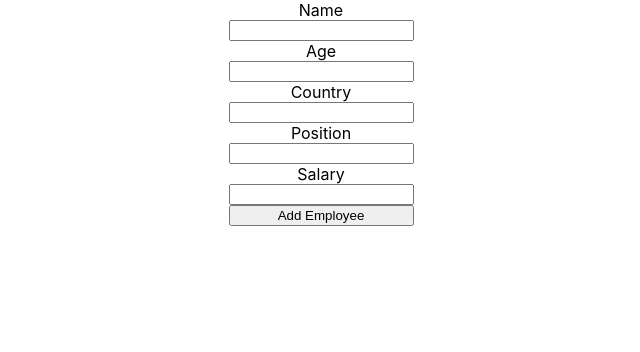
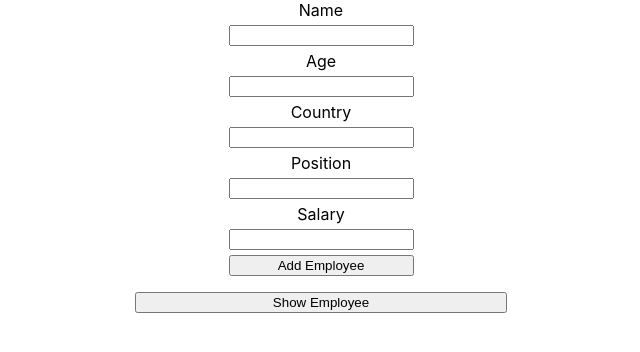
Before and after one commit to anushujan/react_employee, a React (Create React App) app: page / in a window 1280 px wide. Shown: the top 352 px of the page, without its empty margins (319-959 px from the left). Built offline with nearby package versions, Linux system fonts and the light colour scheme.

Commit message:
get employee from database code

```diff
--- a/src/App.css
+++ b/src/App.css
@@ -4,9 +4,23 @@
   flex-direction: column;
   align-items: center;
   justify-content: center;
+
 }
 .information form{
   display: flex;
   flex-direction: column;
   text-align: center;
+  gap: 5px;
+
 }
+.employees{
+  display: flex;
+  flex-direction: column;
+  align-items: center;
+  justify-content: center;
+  width: 100%;
+  margin-top: 1rem;
+}
+.employees button{
+  width: 29%;
+}
--- a/src/App.js
+++ b/src/App.js
@@ -4,12 +4,16 @@ import axios from 'axios'
 
 
 function App() {
+  //state
   const [name,setName] =useState()
   const [age,setAge] =useState(0)
   const [country,setCountry] =useState()
   const [position,setPosition] =useState()
   const [salary,setSalary] =useState(0)
+  //employee data store in state
+  const [employeeList,setEmployeeList] = useState([])
 
+  //add employee to database
   const addEmployee = ()=>{
     axios.post('http://localhost:3001/create',{
       name:name,
@@ -20,6 +24,11 @@ function App() {
     }).then(()=>console.log('success'))
   }
 
+  const getEmployee =()=>{
+    axios.get("http://localhost:3001/employees").then((response)=>{
+      setEmployeeList(response.data)
+    })
+  }
 
   return (
     <>
@@ -38,6 +47,13 @@ function App() {
         <button type="submit">Add Employee</button>
       </form>
       </div>
+
+      <div className='employees'>
+        <button onClick={getEmployee}>Show Employee</button>
+        {employeeList.map(emp =>{
+          return <p>{emp.name}</p>
+        })}
+      </div>
     </>
 
   );
```
